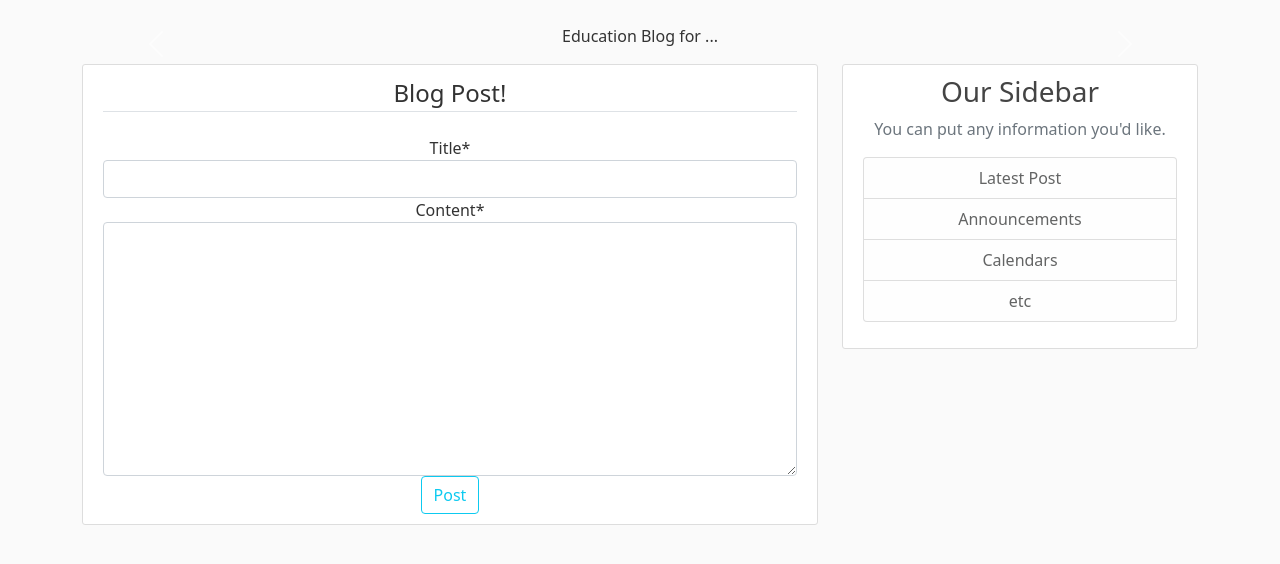
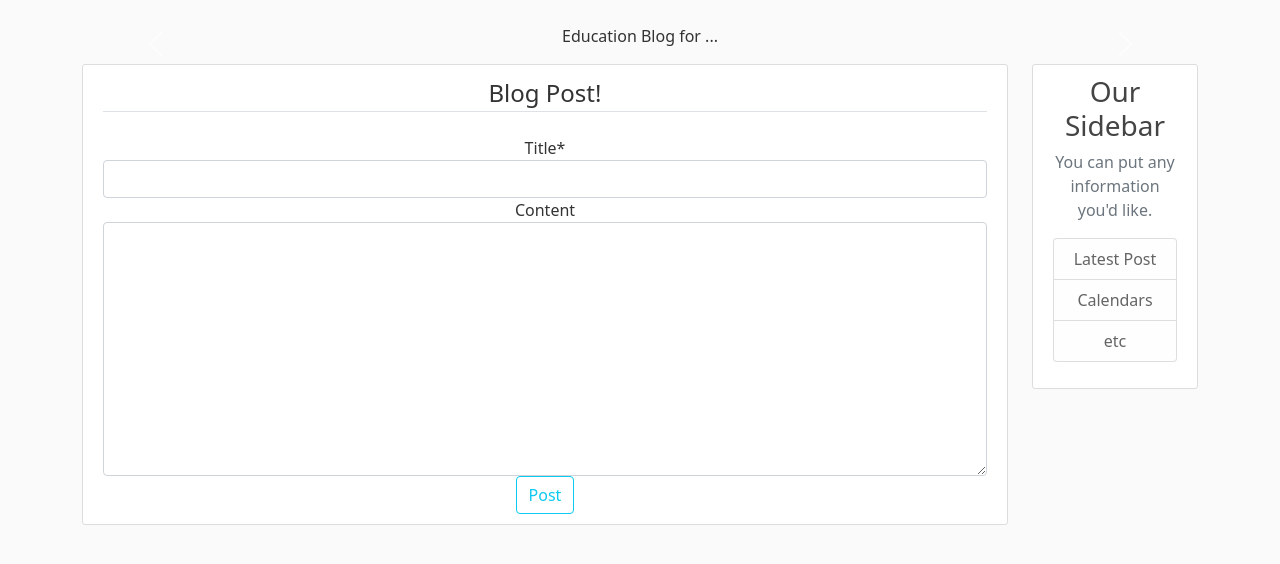
Before and after one commit to muthui1116/myeducapprsrc, a Django app: page /post/new in a window 1280 px wide. Shown: the part 56-620 px from the top of the page. Run offline with Django 3.2, Linux system fonts and the light colour scheme; a user stored in the database is signed in; some libraries are stand-ins or nearby versions.

Commit message:
initial commit

```diff
--- a/edublog/models.py
+++ b/edublog/models.py
@@ -2,11 +2,13 @@ from django.db import models
 from django.utils import timezone
 from django.contrib.auth.models import User
 from django.urls import reverse
+from ckeditor.fields import RichTextField
 
 
 class Post(models.Model):
-    title = models.CharField(max_length=100)
-    content = models.TextField()
+    title = models.CharField(max_length=255)
+    content = RichTextField(null=True, blank=True)
+    # content = models.TextField()
     date_posted = models.DateTimeField(default=timezone.now)
     author = models.ForeignKey(User, on_delete=models.CASCADE)
 
--- a/edublog/templates/edublog/base.html
+++ b/edublog/templates/edublog/base.html
@@ -76,7 +76,7 @@
 
 <main role="main" class="container">
     <div class="row">
-        <div class="col-md-8">
+        <div class="col-10">
             {% if messages%}
             {% for message in messages%}
             <div class="alert alert-{{ message.tags}}">
@@ -86,13 +86,12 @@
             {% endif%}
             {% block content%} {% endblock%}
         </div>
-        <div class="col-md-4">
+        <div class="col-2">
             <div class="content-section">
                 <h3>Our Sidebar</h3>
                 <p class='text-muted'>You can put any information you'd like.
                 <ul class="list-group">
                     <li class="list-group-item list-group-item-light">Latest Post</li>
-                    <li class="list-group-item list-group-item-light">Announcements</li>
                     <li class="list-group-item list-group-item-light">Calendars</li>
                     <li class="list-group-item list-group-item-light">etc</li>
                 </ul>
--- a/edublog/templates/edublog/post_form.html
+++ b/edublog/templates/edublog/post_form.html
@@ -6,6 +6,7 @@
         {% csrf_token%}
         <fieldset class="form-group">
             <legend class="border-bottom mb-4">Blog Post!</legend>
+            {{ form.media}}
             {{ form|crispy}}
         </fieldset>
         <div class="form-group">
--- a/educpy/settings.py
+++ b/educpy/settings.py
@@ -40,6 +40,7 @@ INSTALLED_APPS = [
     'edublog.apps.EdublogConfig',
     'users.apps.UsersConfig',
     'crispy_forms',
+    'ckeditor',
 ]
 
 MIDDLEWARE = [
```
Also changed, not shown: db.sqlite3.
